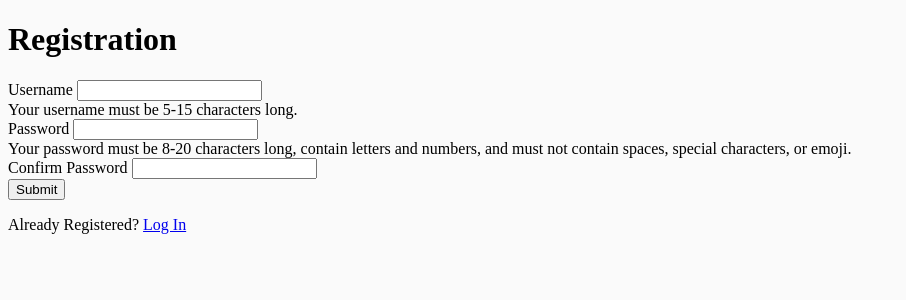
After one commit to emmasarge/womenintechteam7, a Flask app: page /register in a window 1280 px wide. The commit adds this page. Shown: the top 300 px of the page, without its empty margins (0-906 px from the left). Run offline with Flask 2, Linux system fonts and the light colour scheme; some libraries are stand-ins or nearby versions.

Commit message:
Add registration template and functionality

```diff
--- a/app.py
+++ b/app.py
@@ -23,6 +23,64 @@ mongo = PyMongo(app)
 def home():
     return render_template("home.html")
 
+
+@app.route("/register", methods=["GET", "POST"])
+def register():
+    if request.method == "POST":
+        # check if username already exists in db
+        existing_user = mongo.db.users.find_one(
+            {"username": request.form.get("username").lower()})
+
+        if existing_user:
+            flash("Username already exists")
+            return redirect(url_for("register"))
+
+        if (request.form.get("password") != request.form.get("password1")):
+            flash("Passwords don't match")
+            return redirect(url_for("register"))
+        else:
+            register = {
+                "username": request.form.get("username").lower(),
+                "password": generate_password_hash(
+                    request.form.get("password"))
+            }
+            mongo.db.users.insert_one(register)
+
+        # put the new user into 'session' cookie
+        session["user"] = request.form.get("username").lower()
+        flash("Registration Successful!")
+        return redirect(url_for("home"))
+    return render_template("register.html")
+
+
+@app.route("/login", methods=["GET", "POST"])
+def login():
+    if request.method == "POST":
+        # check if username exists in db
+        existing_user = mongo.db.users.find_one(
+            {"username": request.form.get("username").lower()})
+
+        if existing_user:
+            # ensure hashed password matches user input
+            if check_password_hash(
+                    existing_user["password"], request.form.get("password")):
+                session["user"] = request.form.get("username").lower()
+                flash("Welcome, {}!".format(
+                    request.form.get("username")))
+                return redirect(url_for("home"))
+            else:
+                # invalid password match
+                flash("Incorrect Username and/or Password")
+                return redirect(url_for("login"))
+
+        else:
+            # username doesn't exist
+            flash("Incorrect Username and/or Password")
+            return redirect(url_for("login"))
+
+    return render_template("login.html")
+
+
 @app.route("/contact", methods=["GET", "POST"])
 def contact():
     if request.method == "POST":
@@ -31,7 +89,6 @@ def contact():
     return render_template("contact.html", page_title="Contact")
 
 
-
 if __name__ == "__main__":
     app.run(host=os.environ.get("IP"),
             port=int(os.environ.get("PORT")),
--- a/templates/base.html
+++ b/templates/base.html
@@ -18,6 +18,19 @@
     <header>
 
     </header>
+
+    <section>
+        <!-- flash messages -->
+        {% with messages = get_flashed_messages() %}
+        {% if messages %}
+        {% for message in messages %}
+        <div class="row flashes">
+            <h4>{{ message }}</h4>
+        </div>
+        {% endfor %}
+        {% endif %}
+        {% endwith %}
+    </section>
 
     <main>
         {% block content %}
--- a/templates/home.html
+++ b/templates/home.html
@@ -6,6 +6,7 @@
 
 {% for meetup in meetups %}
 {{ meetup.name }}<br>
+{{ meetup.description }}<br>
 {{ meetup.date }}<br>
 {{ meetup.time }}<br>
 {{ meetup.address }}<br>
@@ -53,7 +54,7 @@
     </div>
 
 </section>
-{% endblock %}
+
 </main>
 
 <footer>
--- /dev/null
+++ b/templates/register.html
@@ -0,0 +1,39 @@
+{% extends "base.html" %}
+{% block content %}
+
+<h1> Registration
+</h1>
+
+<form method="POST" action="{{ url_for('register') }}">
+  <div class="mb-3">
+    <label for="username" class="form-label">Username</label>
+    <input type="text" name="username" class="form-control" id="username"
+        minlength="5" maxlength="15" pattern="^[a-zA-Z0-9]{5,15}$">
+    <div id="usernameHelp" class="form-text">Your username must be 5-15 characters long.</div>
+  </div>
+  </div>
+  <div class="mb-3">
+    <label for="password" class="form-label">Password</label>
+    <input type="password" name="password" class="form-control" id="password"
+        maxlength="15" pattern="^[a-zA-Z0-9]{5,15}$">
+    <div id="passwordHelpBlock" class="form-text">
+    Your password must be 8-20 characters long, contain letters and numbers, and must not contain spaces, special characters, or emoji.
+</div>
+  </div>
+  <div class="mb-3">
+    <label for="password1" class="form-label">Confirm Password</label>
+    <input type="password" name="password1" class="form-control" id="password1">
+  </div>
+  <button type="submit" class="btn btn-primary">Submit</button>
+</form>
+
+<div class="row">
+        <div class="col s12">
+            <p>
+                Already Registered?
+                <a href="{{ url_for('login') }}" class="">Log In</a>
+            </p>
+        </div>
+    </div>
+
+{% endblock %}
```
Also changed, not shown: templates/login.html (added, +8 -0 lines).
